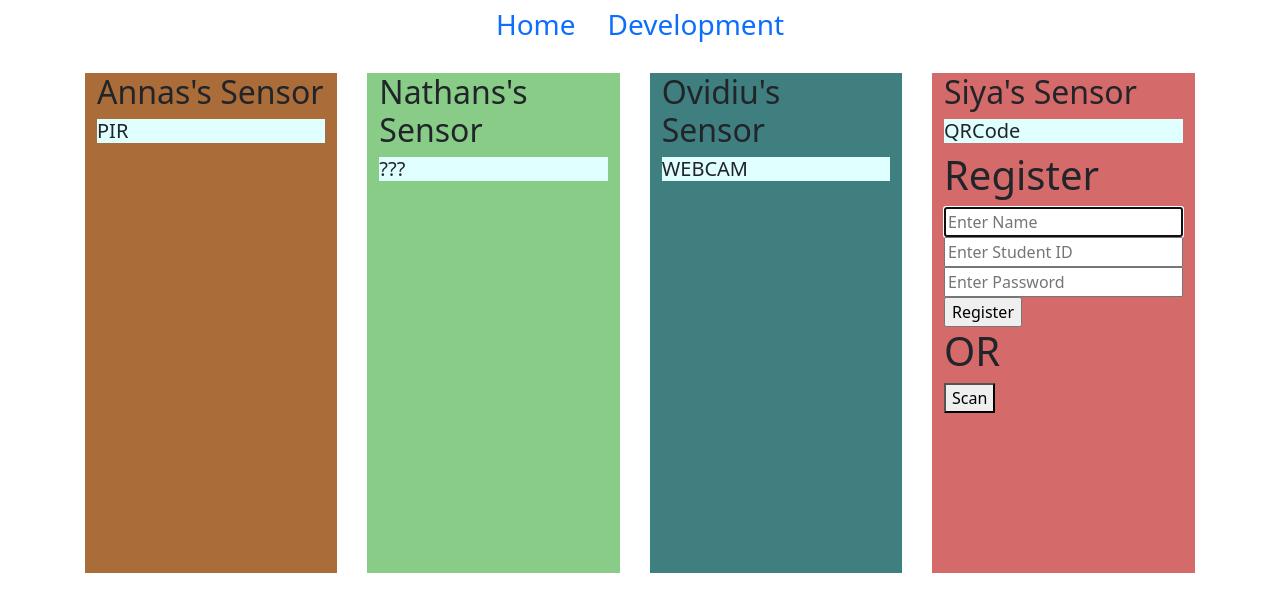
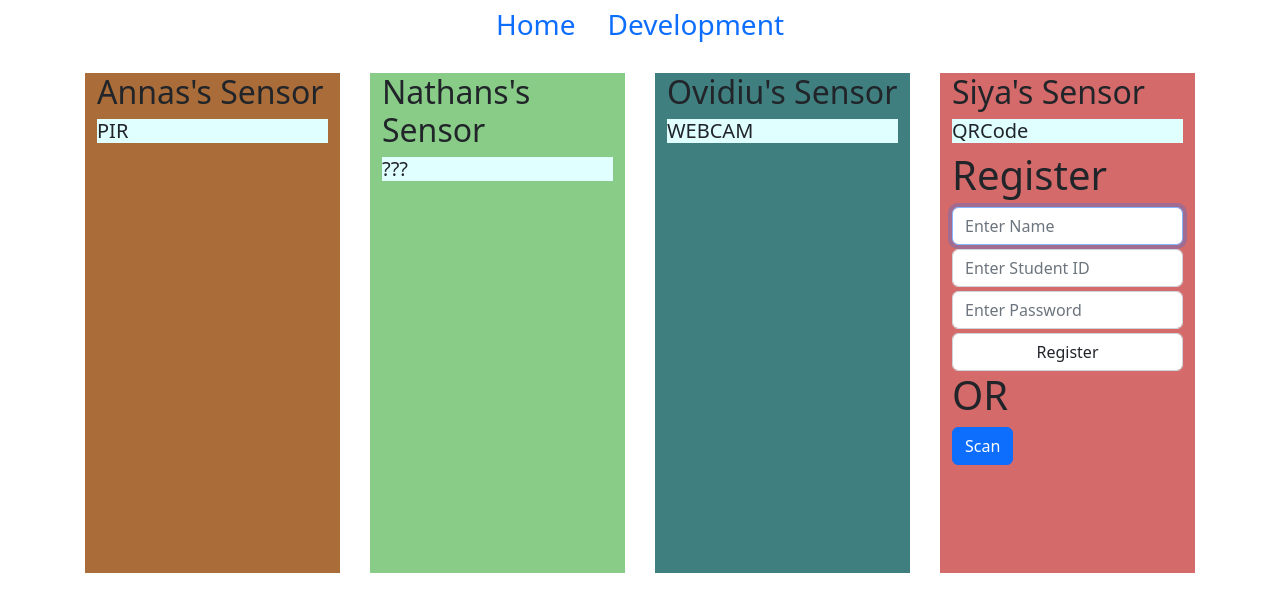
Before and after one commit to SiyaSalekar/Vision-Security, a Flask app: page / in a window 1280 px wide. Shown: the top 612 px of the page. Run offline with Flask 2, Linux system fonts and the light colour scheme.

Commit message:
adding bootstrap

```diff
--- a/static/style/siya_block.css
+++ b/static/style/siya_block.css
@@ -1,3 +1,8 @@
 #siya{
 	background-color: #D46A6A;
 }
+
+input{
+	margin-top: 4px;
+	padding: 10px;
+}
--- a/templates/index.html
+++ b/templates/index.html
@@ -3,16 +3,19 @@
 
 <h1>Register</h1>
    <form action="/register" method="post">
-       <input autocomplete="off" autofocus type="text"  name ="student_name" placeholder="Enter Name">
-       <input autocomplete="off" autofocus type="text"  name ="student_id" placeholder="Enter Student ID">
-       <input autocomplete="off" autofocus type="password"  name ="password" placeholder="Enter Password">
-       <input type="submit" value="Register">
+    <div class="form-group">
+
+
+       <input class="form-control" autocomplete="off" autofocus type="text"  name ="student_name" placeholder="Enter Name">
+       <input class="form-control" autocomplete="off" autofocus type="text"  name ="student_id" placeholder="Enter Student ID">
+       <input class="form-control" autocomplete="off" autofocus type="password"  name ="password" placeholder="Enter Password">
+       <input class="form-control" type="submit" value="Register">
     </form>
-
+  </div>
 <h1>OR</h1>
 
 <form method="GET" action="/qrgenerate" xmlns="http://www.w3.org/1999/html">
-      <button/>Scan</button>
+       <button type="submit" class="btn btn-primary">Scan</button>
 </form>
 
 
```
